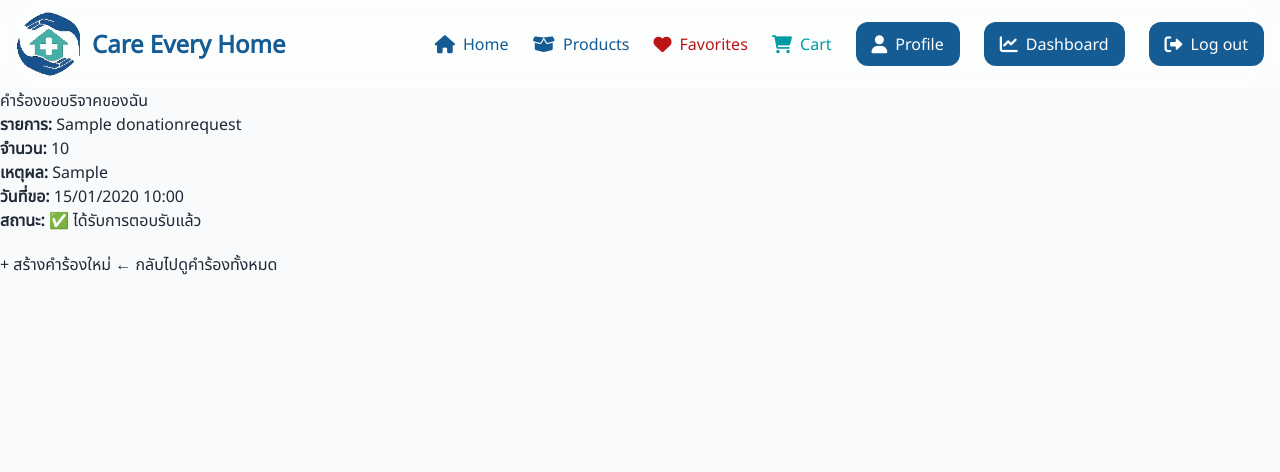
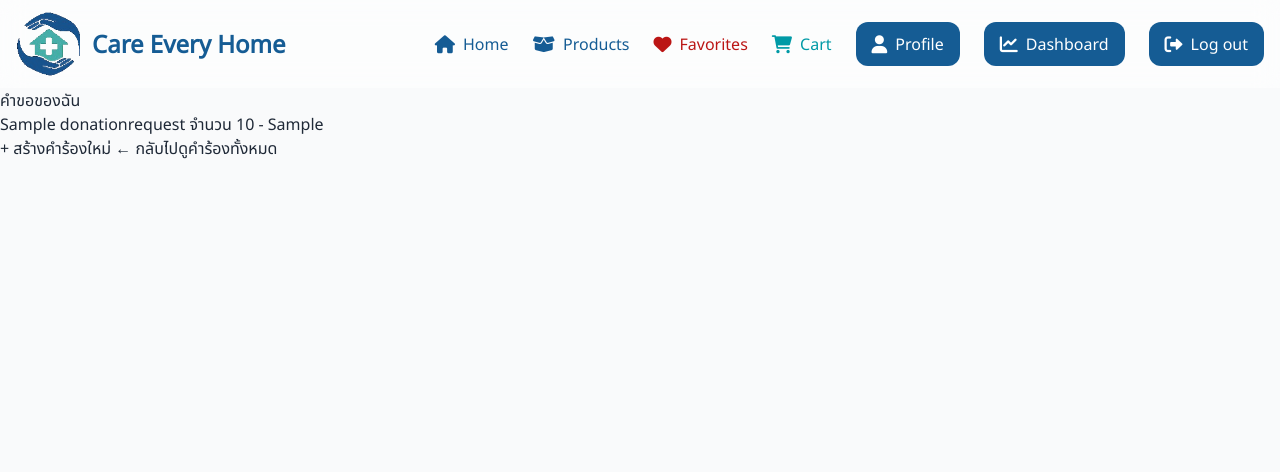
Before and after one commit to ChadapaNgamchuen/dsi202_2025, a Django app: page /donations/my-requests/ in a window 1280 px wide. Shown: the top 472 px of the page. Run offline with Django 4.2, Linux system fonts and the light colour scheme; a user stored in the database is signed in; tables that the repository leaves empty hold one stand-in row (values such as "Sample post"); some libraries are stand-ins or nearby versions.

Commit message:
fix my_requests,create_request

```diff
--- a/Care-Every-Home/donations/admin.py
+++ b/Care-Every-Home/donations/admin.py
@@ -1,6 +1,6 @@
 from django.contrib import admin
-from .models import DonationRequest, Donation, DonationOffer
+from .models import DonationRequest, DonationOffer
 
-admin.site.register(Donation)
+# admin.site.register(Donation)
 admin.site.register(DonationRequest)
 admin.site.register(DonationOffer)
--- a/Care-Every-Home/donations/models.py
+++ b/Care-Every-Home/donations/models.py
@@ -1,17 +1,5 @@
 from django.db import models
 from django.contrib.auth.models import User
-
-
-class Donation(models.Model):
-    user = models.ForeignKey(User, on_delete=models.CASCADE, related_name='donations_donations')
-    product_name = models.CharField(max_length=255)
-    description = models.TextField(blank=True)
-    image = models.ImageField(upload_to='donations/', blank=True, null=True)
-    accepted = models.BooleanField(default=False)
-    created_at = models.DateTimeField(auto_now_add=True)
-
-    def __str__(self):
-        return f"{self.user.username} donated {self.product_name}"
 
 class DonationRequest(models.Model):
     requester = models.ForeignKey(User, on_delete=models.CASCADE, related_name='donations_requests')
@@ -34,5 +22,3 @@ class DonationOffer(models.Model):
 
     def __str__(self):
         return f"{self.donater.username} offers to {self.request.item_name}"
-
-# Create your models here.
--- a/Care-Every-Home/donations/templates/donations/create_request.html
+++ b/Care-Every-Home/donations/templates/donations/create_request.html
@@ -3,9 +3,9 @@
 <h2>สร้างคำร้องขอบริจาค</h2>
 
 <form method="post">
-  {% csrf_token %}
-  {{ form.as_p }}
-  <button type="submit">ส่งคำร้อง</button>
+    {% csrf_token %}
+    {{ form.as_p }}
+    <button type="submit">ส่งคำขอ</button>
 </form>
 
 <a href="{% url 'my_requests' %}">← ดูคำร้องของฉัน</a>
--- a/Care-Every-Home/donations/templates/donations/my_requests.html
+++ b/Care-Every-Home/donations/templates/donations/my_requests.html
@@ -1,26 +1,13 @@
 {% extends 'myapp/base.html' %}
-{% load static %}
-
 {% block content %}
-<h2>คำร้องขอบริจาคของฉัน</h2>
+<h2>คำขอของฉัน</h2>
 
 {% if requests %}
-    <ul>
+  <ul>
     {% for req in requests %}
-        <li style="margin-bottom: 20px;">
-            <strong>รายการ:</strong> {{ req.item_name }} <br>
-            <strong>จำนวน:</strong> {{ req.quantity }} <br>
-            <strong>เหตุผล:</strong> {{ req.reason }} <br>
-            <strong>วันที่ขอ:</strong> {{ req.created_at|date:"d/m/Y H:i" }} <br>
-            <strong>สถานะ:</strong>
-            {% if req.fulfilled %}
-                ✅ ได้รับการตอบรับแล้ว
-            {% else %}
-                ⏳ ยังไม่มีผู้ตอบรับ
-            {% endif %}
-        </li>
+      <li>{{ req.item_name }} จำนวน {{ req.quantity }} - {{ req.reason }}</li>
     {% endfor %}
-    </ul>
+  </ul>
 {% else %}
     <p>คุณยังไม่มีคำร้องขอบริจาค</p>
 {% endif %}
--- a/Care-Every-Home/donations/views.py
+++ b/Care-Every-Home/donations/views.py
@@ -1,11 +1,11 @@
 from django.http import HttpResponse
 # import json
-from django.shortcuts import render
 # from django.views.decorators.csrf import csrf_exempt
 from .models import DonationRequest
 from django.shortcuts import render, get_object_or_404, redirect
 from django.contrib.auth.decorators import login_required
-from myapp.forms import DonationRequestForm
+from .forms import DonationRequestForm
+
 
 
 
@@ -14,11 +14,7 @@ def home(request):
 
 def browse_requests(request):
     requests = DonationRequest.objects.all()
-    return render(request, 'donations/browse_requests.html', {'requests': requests})
-
-def my_request(request):
-    requests = DonationRequest.objects.all()
-    return render(request, 'donations/my_requests.html', {'requests': requests})
+    return render(request, 'donations/browse_requests.html', {'donation_requests': requests})
 
 @login_required
 def my_requests(request):
@@ -42,12 +38,17 @@ def donation_offer(request, request_id):
 @login_required
 def create_donation_request(request):
     if request.method == 'POST':
+        print("POST DATA:", request.POST)  # ✅ เพิ่มบรรทัดนี้
         form = DonationRequestForm(request.POST)
         if form.is_valid():
+            print("Form is valid")  # ✅ debug ตรงนี้ด้วย
             donation_request = form.save(commit=False)
             donation_request.requester = request.user
             donation_request.save()
+            print("Saved successfully")  # ✅ confirm การ save
             return redirect('my_requests')
+        else:
+            print("Form errors:", form.errors)
     else:
         form = DonationRequestForm()
     return render(request, 'donations/create_request.html', {'form': form})
--- a/Care-Every-Home/requirements_django.txt
+++ b/Care-Every-Home/requirements_django.txt
@@ -1,6 +1,8 @@
 Django==4.2
 psycopg2-binary==2.9.6
 django-extensions==3.2.3
+Pillow>=9.0.0
+
 
 # Optionally, add other libraries:
 # tailwindcss, whitenoise, or anything else you use in your project
```
Also changed, not shown: Care-Every-Home/donations/forms.py (added, +10 -0 lines), Care-Every-Home/myapp/forms.py (+1 -6 lines), Care-Every-Home/donations/migrations/0002_delete_donation.py (added).
